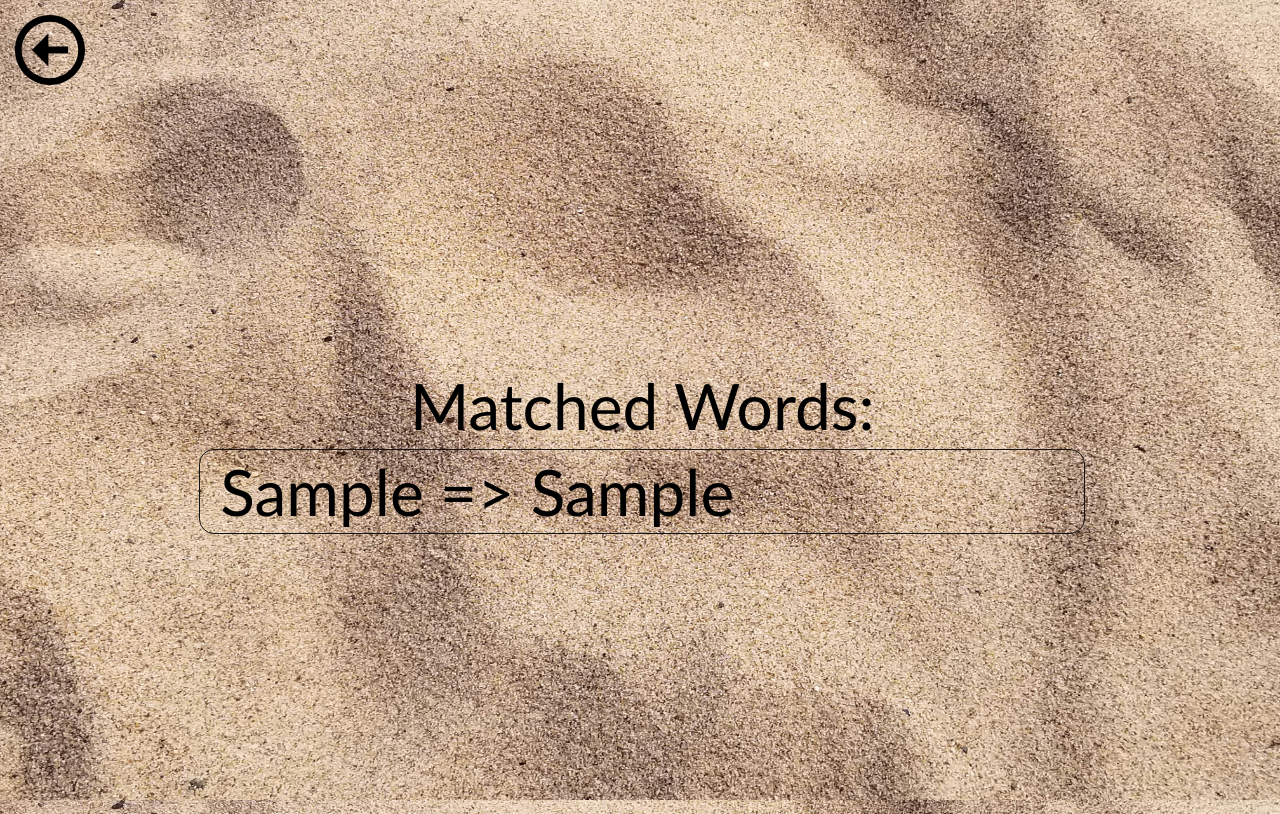
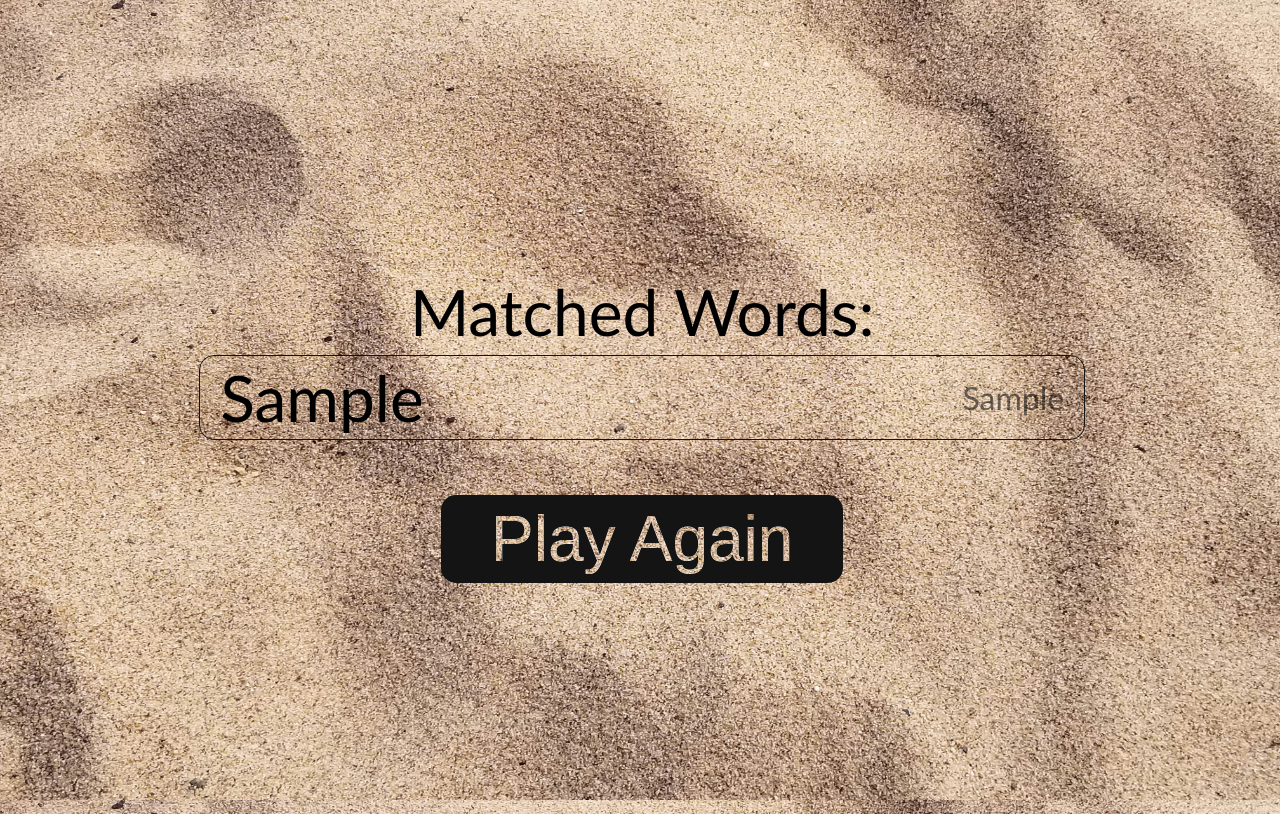
Before and after one commit to Hadar-N/icarecontrol, a Flask app: template templates/gameend.html in a window 1280 px wide. Run offline with Flask 3, Linux system fonts and the light colour scheme; the template is opened without the code that fills it: most values are stand-ins (such as "Sample title", 1, 10 or a date in 2020).

Commit message:
gameenddesign

```diff
--- a/static/css/pages/gameprocess.css
+++ b/static/css/pages/gameprocess.css
@@ -37,7 +37,11 @@
     cursor: pointer;
 }
 #message-list .matched img {
-    display: none
+    display: none;
+}
+#message-list .meaning {
+    color: rgb(var(--almost-black), .6);
+    font-size: .5em;
 }
 
 .ctrl-buttons {
--- a/static/css/pages/gamestart.css
+++ b/static/css/pages/gamestart.css
@@ -42,4 +42,6 @@
     border: none;
     border-radius: var(--spacing-unit);
     mix-blend-mode: darken;
+    text-transform: capitalize;
+    margin: 50px;
 }
--- a/static/css/style.css
+++ b/static/css/style.css
@@ -25,6 +25,7 @@
 .fulldisplay {
     height: 98vh;
     width: 98vw;
+    overflow: hidden;
 }
 
 .centered {
@@ -48,3 +49,7 @@
 .cap-text {
     text-transform: capitalize;
 }
+
+.allow-overflow {
+    overflow-y: scroll;
+}
--- a/static/js/gameHelpers.js
+++ b/static/js/gameHelpers.js
@@ -10,13 +10,25 @@
         })
 }
 
+function speakerOnClick(str) {
+    console.log(`TODO: speak ${str}`)
+}
+
+function createSpeakerButton(str) {
+    const svg = document.createElement('img');
+    svg.src = "/static/icons/speaker.svg";
+    svg.alt = "speaker";
+    svg.onclick = () => speakerOnClick(str)
+    return svg;
+}
+
 function createListItem(str) {
     const li = document.createElement('li');
     li.id = `w-${str}`
-    li.textContent = str;
-    const svg = document.createElement('img');
-    svg.src = "/static/icons/speaker.svg";
-    li.appendChild(svg)
+    const div = document.createElement('div');
+    div.appendChild(createSpeakerButton(str))
+    div.textContent = str;
+    li.appendChild(div)
     return li;
 }
 
--- a/templates/gameend.html
+++ b/templates/gameend.html
@@ -12,11 +12,16 @@
         }
 
         document.addEventListener('DOMContentLoaded', function () {
-            window.APP_CONSTANTS = JSON.parse('{{ constants }}'.replaceAll(/(&#34;)|(&#39;)/g,'"'));
+            window.APP_CONSTANTS = JSON.parse('{{ constants }}'.replaceAll(/(&#34;)|(&#39;)/g, '"'));
 
             document.getElementById('end-title').innerHTML = titleBasedOnStatus('{{ status }}')
+
+            const wordItems = document.querySelectorAll('[id^="en-"]');
+            wordItems.forEach(item => {
+                const word = item.id.slice(3);
+                item.prepend(createSpeakerButton(word));
+            });
         })
-
 
     </script>
 </head>
@@ -32,14 +37,19 @@
             <span class="list-title">Matched Words:</span>
             <ul id="message-list">
                 {% for m in matched %}
-                <li id="w-{{m.en}}">{{ m.en }} => {{ m.zh }}</li>
+                <li id="w-{{m.en}}">
+                    <div id="en-{{m.en}}">
+                        {{ m.en }}
+                    </div>
+                    <div class="meaning">{{ m.zh }}</div>
+                </li>
                 {% endfor %}
             </ul>
+            <button onclick="clickReturnFunc(this)" class="submit">
+                <!-- <img src="/static/icons/return.svg" alt="play again" /> -->
+                play again
+            </button>
         </div>
-
-        <button class="ctrl-buttons ctrl-singlebutton" onclick="clickReturnFunc(this)">
-            <img src="/static/icons/return.svg" alt="start again" />
-        </button>
     </div>
 </body>
 
--- a/templates/gamestart.html
+++ b/templates/gamestart.html
@@ -31,8 +31,7 @@
             {% endif %}
 
         </div>
-        <p>
-            <button class="submit" type="submit">Start Game</button>
+        <button class="submit" type="submit">Start Game</button>
     </form>
 </body>
 
```
Also changed, not shown: routes/gameroutes.py (+6 -1 lines).
